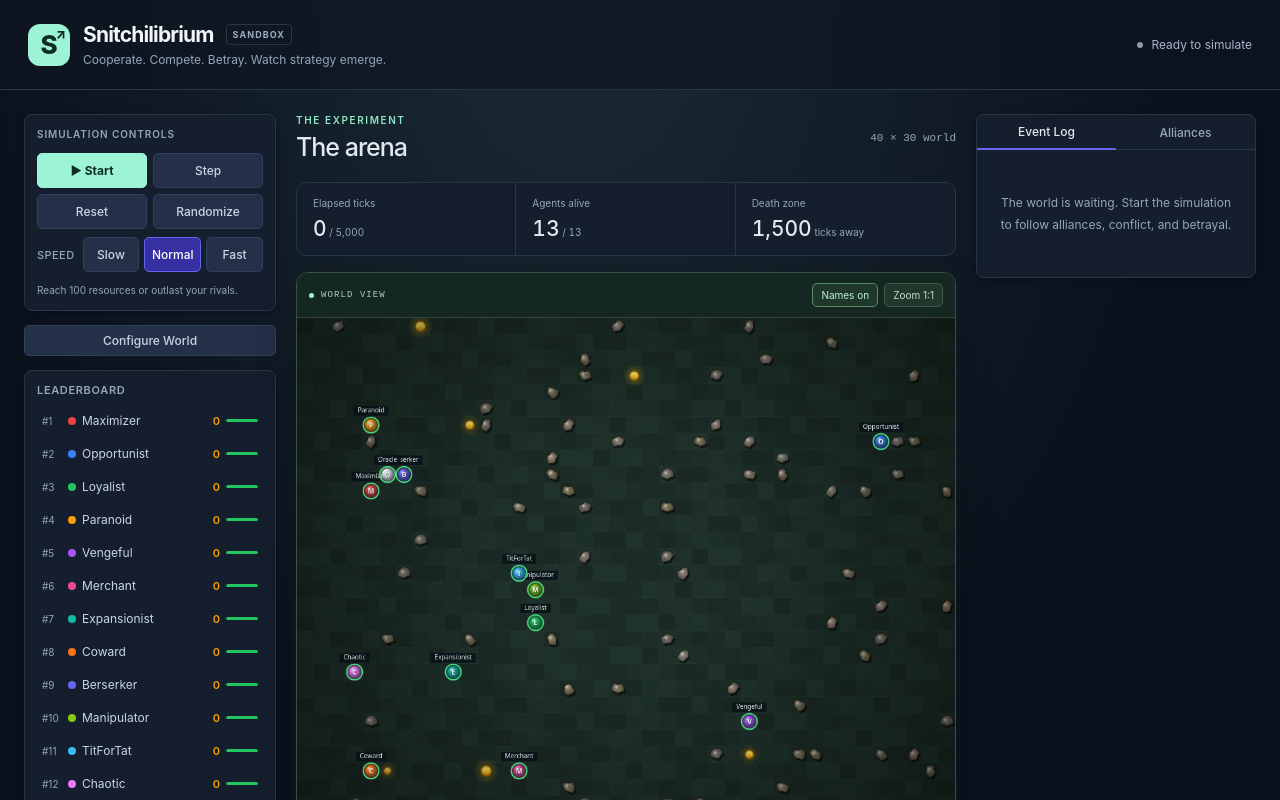
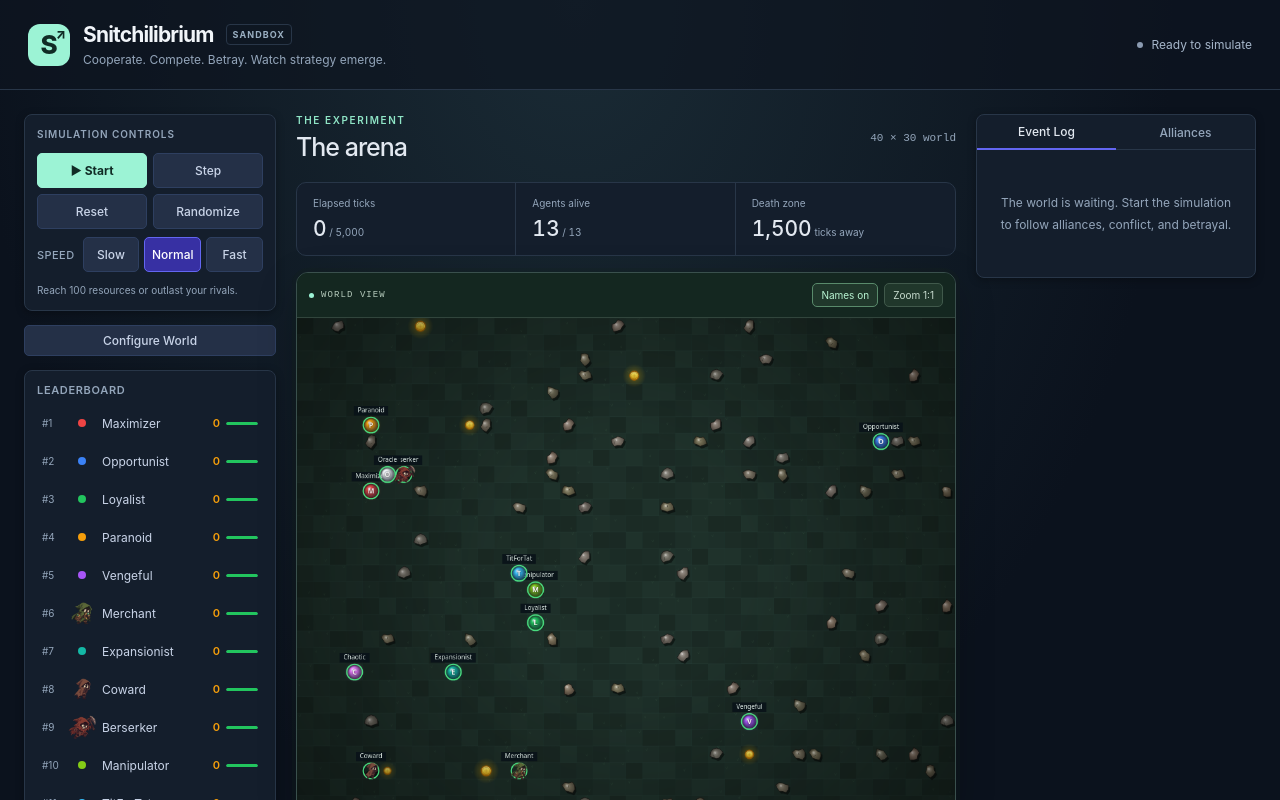
Before and after one commit to oleg-volkov-dev/Snitchilibrium, a React (Vite) app: page / in a window 1280 px wide. Shown: the top 800 px of the page. Built offline with nearby package versions, Linux system fonts and the light colour scheme.

Commit message:
Avatar functionality

```diff
--- a/src/components/AgentPanel/AgentPanel.module.css
+++ b/src/components/AgentPanel/AgentPanel.module.css
@@ -11,6 +11,23 @@
   color: var(--muted);
   text-align: center;
   padding: 8px 0;
+}
+
+.portrait {
+  display: grid;
+  place-items: center;
+  margin-bottom: 12px;
+  border: 1px solid var(--border);
+  border-radius: 6px;
+  background: radial-gradient(ellipse at center, #2a3949 0%, #111927 75%);
+}
+
+.portrait img {
+  display: block;
+  width: 100%;
+  height: 180px;
+  object-fit: contain;
+  filter: drop-shadow(0 6px 8px #0006);
 }
 
 .header {
@@ -38,7 +55,7 @@
   font-size: 10px;
   color: var(--muted);
   line-height: 1.4;
-  margin-bottom: 2px;
+  margin-bottom: 10px;
   font-style: italic;
 }
 
--- a/src/components/AgentPanel/AgentPanel.tsx
+++ b/src/components/AgentPanel/AgentPanel.tsx
@@ -1,5 +1,6 @@
 import { useSimulationStore } from '../../store/simulationStore'
 import { AGENT_PRESETS } from '../../simulation/presets'
+import { agentArtwork } from '../agentArtwork'
 import styles from './AgentPanel.module.css'
 
 function TraitBar({ label, value }: { label: string; value: number }) {
@@ -28,6 +29,7 @@ export function AgentPanel() {
   }
 
   const preset = AGENT_PRESETS.find(p => p.name === agent.name)
+  const artwork = agentArtwork.get(agent.name)
 
   const allies = Object.entries(agent.relations)
     .filter(([, rel]) => rel.allied)
@@ -43,6 +45,11 @@ export function AgentPanel() {
 
   return (
     <div className={styles.panel}>
+      {artwork && (
+        <div className={styles.portrait}>
+          <img src={artwork} alt={`${agent.name} character`} />
+        </div>
+      )}
       <div className={styles.header}>
         <span className={styles.dot} style={{ background: agent.color }} />
         <span className={styles.name}>{agent.name}</span>
--- a/src/components/Grid/Grid.tsx
+++ b/src/components/Grid/Grid.tsx
@@ -3,6 +3,7 @@ import { Cell, SimulationState } from '../../simulation/types'
 import { getVisionRadius } from '../../simulation/agent'
 import { getSafeRadius } from '../../simulation/utils'
 import { useSimulationStore } from '../../store/simulationStore'
+import { agentArtwork } from '../agentArtwork'
 import styles from './Grid.module.css'
 
 const CELL_SIZE = 26
@@ -160,7 +161,8 @@ function drawGrid(
   selectedAgentId: string | null,
   progress: number,
   terrain: HTMLCanvasElement,
-  showLabels: boolean
+  showLabels: boolean,
+  sprites: Map<string, HTMLImageElement>
 ) {
   const { grid, agents } = simulation
   const rows = grid.length
@@ -279,6 +281,8 @@ function drawGrid(
     const { cx, cy } = agentCenter(agent)
     const radius = CELL_SIZE * 0.36
     const isSelected = agent.id === selectedAgentId
+    const sprite = sprites.get(agent.name)
+    const hasSprite = sprite?.complete && sprite.naturalWidth > 0
     const healthFraction = agent.health / 100
     const healthColor = healthFraction > 0.5 ? '#4ade80' : healthFraction > 0.25 ? '#fbbf24' : '#f87171'
 
@@ -287,7 +291,8 @@ function drawGrid(
     ctx.ellipse(cx + 2, cy + 5, radius + 2, radius * .65, 0, 0, Math.PI * 2)
     ctx.fillStyle = 'rgba(0,0,0,.45)'
     ctx.fill()
-    // Glow
+    // Keep colored tokens as the fallback for agents without artwork.
+    if (!hasSprite) {
       ctx.save()
       ctx.shadowColor = agent.color
       ctx.shadowBlur = isSelected ? 14 : 6
@@ -300,6 +305,7 @@ function drawGrid(
       ctx.fillStyle = body
       ctx.fill()
       ctx.restore()
+    }
 
     // Health ring background
     ctx.beginPath()
@@ -324,14 +330,19 @@ function drawGrid(
       ctx.stroke()
     }
 
-    // Name initial
+    // Full character artwork, with the health and selection rings still visible.
+    if (hasSprite) {
+      const size = CELL_SIZE * 1.35
+      ctx.drawImage(sprite, cx - size / 2, cy - size / 2, size, size)
+    }
+
     ctx.fillStyle = 'rgba(255,255,255,0.92)'
     ctx.font = `600 ${Math.round(CELL_SIZE * 0.42)}px system-ui, sans-serif`
     ctx.textAlign = 'center'
     ctx.textBaseline = 'middle'
     ctx.shadowColor = '#000'
     ctx.shadowBlur = 3
-    ctx.fillText(agent.name[0], cx, cy + 0.5)
+    if (!hasSprite) ctx.fillText(agent.name[0], cx, cy + 0.5)
     ctx.shadowBlur = 0
 
     if (showLabels || isSelected) {
@@ -482,20 +493,31 @@ export function Grid() {
     let raf = 0
     let lastFrame = ''
     let lastSimulation: SimulationState | null = null
+    const sprites = new Map<string, HTMLImageElement>()
+    for (const [name, src] of agentArtwork) {
+      const sprite = new Image()
+      // A paused arena must repaint when its artwork finishes loading.
+      sprite.onload = () => { lastFrame = '' }
+      sprite.src = src
+      sprites.set(name, sprite)
+    }
     const render = () => {
       const elapsed = performance.now() - lastTickTimeRef.current
       const progress = reducedMotionRef.current ? 1 : Math.min(1, elapsed / Math.max(1, intervalRef.current))
       const frame = `${simRef.current.tick}/${selectedRef.current}/${labelsRef.current}/${progress}`
       if (frame !== lastFrame || lastSimulation !== simRef.current) {
         ctx.setTransform(dpr, 0, 0, dpr, 0, 0)
-        drawGrid(ctx, simRef.current, selectedRef.current, progress, terrain, labelsRef.current)
+        drawGrid(ctx, simRef.current, selectedRef.current, progress, terrain, labelsRef.current, sprites)
         lastFrame = frame
         lastSimulation = simRef.current
       }
       raf = requestAnimationFrame(render)
     }
     raf = requestAnimationFrame(render)
-    return () => cancelAnimationFrame(raf)
+    return () => {
+      cancelAnimationFrame(raf)
+      for (const sprite of sprites.values()) sprite.onload = null
+    }
   }, [rows, cols, terrainKey])
 
   function handleClick(e: React.MouseEvent<HTMLCanvasElement>) {
--- a/src/components/Leaderboard/Leaderboard.module.css
+++ b/src/components/Leaderboard/Leaderboard.module.css
@@ -29,7 +29,7 @@
   display: flex;
   align-items: center;
   gap: 6px;
-  padding: 8px 5px;
+  padding: 4px 5px;
   border-radius: 5px;
   cursor: pointer;
   transition: background 0.12s;
@@ -57,6 +57,20 @@
   height: 8px;
   border-radius: 50%;
   flex-shrink: 0;
+}
+
+.avatar {
+  display: grid;
+  place-items: center;
+  width: 28px;
+  height: 28px;
+  flex-shrink: 0;
+}
+
+.avatar img {
+  width: 100%;
+  height: 100%;
+  object-fit: contain;
 }
 
 .name {
--- a/src/components/Leaderboard/Leaderboard.tsx
+++ b/src/components/Leaderboard/Leaderboard.tsx
@@ -1,5 +1,6 @@
 import { useSimulationStore } from '../../store/simulationStore'
 import { getLeaderboard } from '../../simulation/engine'
+import { agentArtwork } from '../agentArtwork'
 import styles from './Leaderboard.module.css'
 
 export function Leaderboard() {
@@ -24,7 +25,13 @@ export function Leaderboard() {
             onClick={() => selectAgent(agent.id)}
           >
             <span className={styles.rank}>#{i + 1}</span>
-            <span className={styles.dot} style={{ background: agent.color }} />
+            <span className={styles.avatar}>
+              {agentArtwork.has(agent.name) ? (
+                <img src={agentArtwork.get(agent.name)} alt="" />
+              ) : (
+                <span className={styles.dot} style={{ background: agent.color }} />
+              )}
+            </span>
             <span className={styles.name}>{agent.name}</span>
             <span className={styles.resources}>{agent.resources}</span>
             <div className={styles.healthBar}>
--- /dev/null
+++ b/src/components/agentArtwork.ts
@@ -0,0 +1,10 @@
+import coward from '../../designs/Coward.png'
+import berserker from '../../designs/Berserker.png'
+import merchant from '../../designs/Merchant.png'
+
+// Keep presentation assets separate from the simulation presets.
+export const agentArtwork = new Map<string, string>([
+  ['Coward', coward],
+  ['Berserker', berserker],
+  ['Merchant', merchant],
+])
```
Lines whose indentation alone changed are shown as unchanged.
